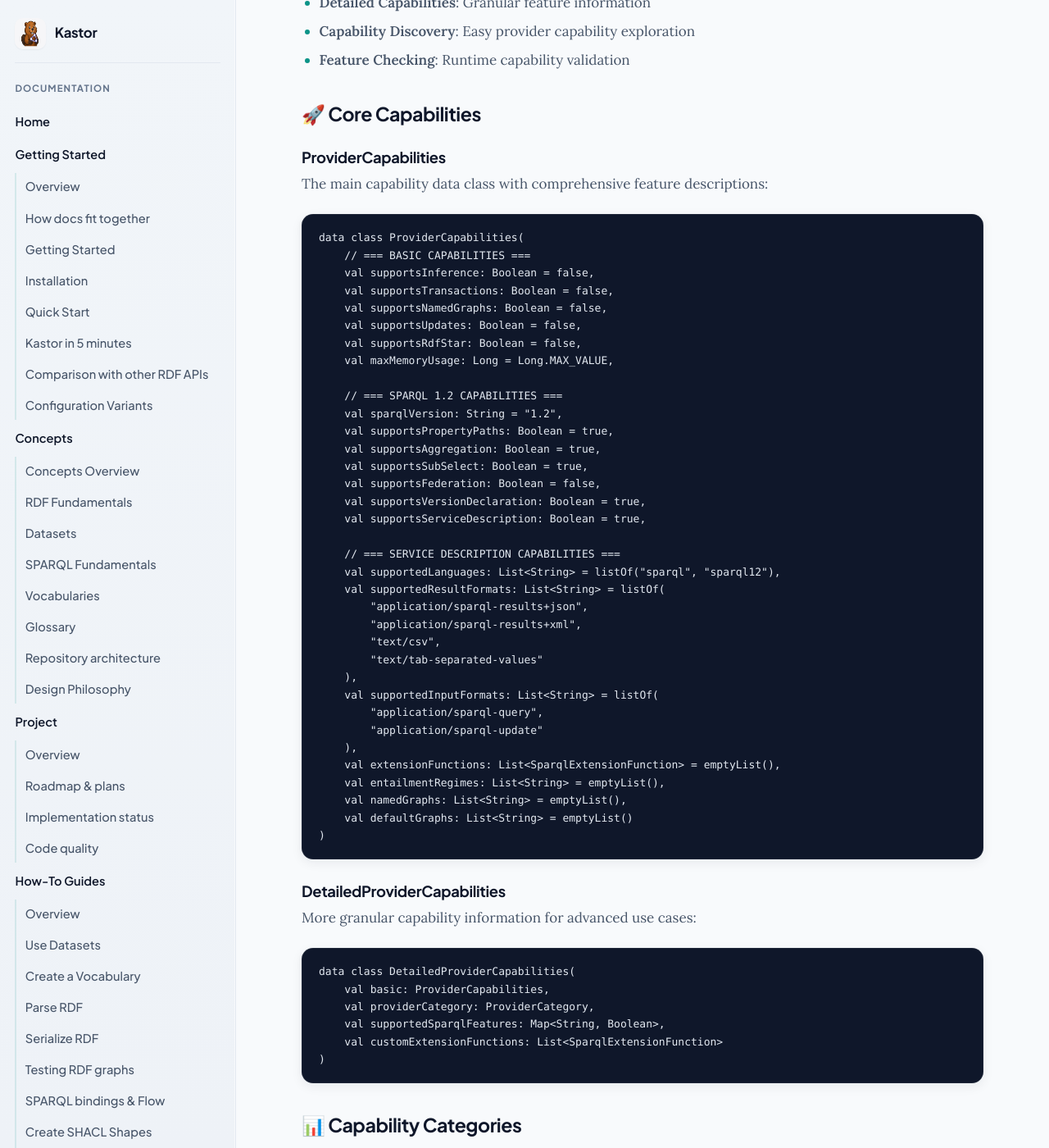
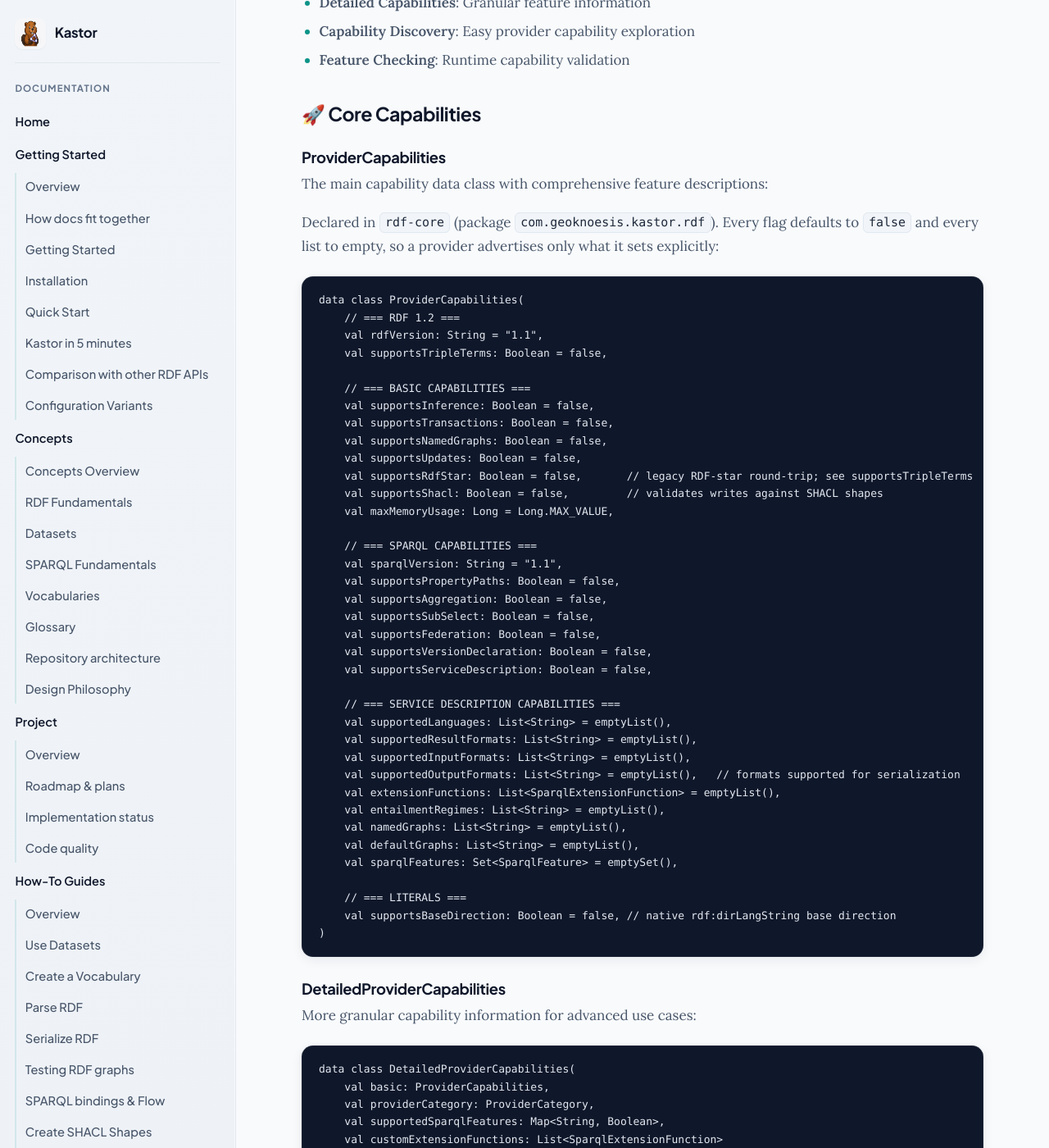
Before and after one commit to geoknoesis/kastor, a Jekyll site: the page built from docs/kastor/features/provider-capabilities.md, in a window 1280 px wide and 1400 px high, scrolled down 434 px. Shown: the whole window at 82% size. Built offline with Jekyll 4.4.1, drawn with Linux system fonts in a browser that asks for light colours; our own code applies the rules of GitHub Pages for plain Markdown files.

Commit message:
docs(capabilities): show the real ProviderCapabilities defaults
The code block claimed SPARQL 1.2 defaults and pre-filled language and format
lists. rdf-core declares sparqlVersion = "1.1", all flags false and all lists
empty; also list the missing rdfVersion, supportsTripleTerms, supportsShacl,
supportedOutputFormats, sparqlFeatures and supportsBaseDirection fields.

Co-Authored-By: Claude Opus 5 (1M context) <noreply@anthropic.com>

````diff
--- a/docs/kastor/features/provider-capabilities.md
+++ b/docs/kastor/features/provider-capabilities.md
@@ -19,41 +19,45 @@ The provider capability system includes:
 
 The main capability data class with comprehensive feature descriptions:
 
+Declared in `rdf-core` (package `com.geoknoesis.kastor.rdf`). Every flag defaults to `false` and every list to empty, so a provider advertises only what it sets explicitly:
+
 ```kotlin
 data class ProviderCapabilities(
+    // === RDF 1.2 ===
+    val rdfVersion: String = "1.1",
+    val supportsTripleTerms: Boolean = false,
+
     // === BASIC CAPABILITIES ===
     val supportsInference: Boolean = false,
     val supportsTransactions: Boolean = false,
     val supportsNamedGraphs: Boolean = false,
     val supportsUpdates: Boolean = false,
-    val supportsRdfStar: Boolean = false,
+    val supportsRdfStar: Boolean = false,       // legacy RDF-star round-trip; see supportsTripleTerms
+    val supportsShacl: Boolean = false,         // validates writes against SHACL shapes
     val maxMemoryUsage: Long = Long.MAX_VALUE,
 
-    // === SPARQL 1.2 CAPABILITIES ===
-    val sparqlVersion: String = "1.2",
-    val supportsPropertyPaths: Boolean = true,
-    val supportsAggregation: Boolean = true,
-    val supportsSubSelect: Boolean = true,
+    // === SPARQL CAPABILITIES ===
+    val sparqlVersion: String = "1.1",
+    val supportsPropertyPaths: Boolean = false,
+    val supportsAggregation: Boolean = false,
+    val supportsSubSelect: Boolean = false,
     val supportsFederation: Boolean = false,
-    val supportsVersionDeclaration: Boolean = true,
-    val supportsServiceDescription: Boolean = true,
+    val supportsVersionDeclaration: Boolean = false,
+    val supportsServiceDescription: Boolean = false,
 
     // === SERVICE DESCRIPTION CAPABILITIES ===
-    val supportedLanguages: List<String> = listOf("sparql", "sparql12"),
-    val supportedResultFormats: List<String> = listOf(
-        "application/sparql-results+json",
-        "application/sparql-results+xml",
-        "text/csv",
-        "text/tab-separated-values"
-    ),
-    val supportedInputFormats: List<String> = listOf(
-        "application/sparql-query",
-        "application/sparql-update"
-    ),
+    val supportedLanguages: List<String> = emptyList(),
+    val supportedResultFormats: List<String> = emptyList(),
+    val supportedInputFormats: List<String> = emptyList(),
+    val supportedOutputFormats: List<String> = emptyList(),   // formats supported for serialization
     val extensionFunctions: List<SparqlExtensionFunction> = emptyList(),
     val entailmentRegimes: List<String> = emptyList(),
     val namedGraphs: List<String> = emptyList(),
-    val defaultGraphs: List<String> = emptyList()
+    val defaultGraphs: List<String> = emptyList(),
+    val sparqlFeatures: Set<SparqlFeature> = emptySet(),
+
+    // === LITERALS ===
+    val supportsBaseDirection: Boolean = false, // native rdf:dirLangString base direction
 )
 ```
 
````
